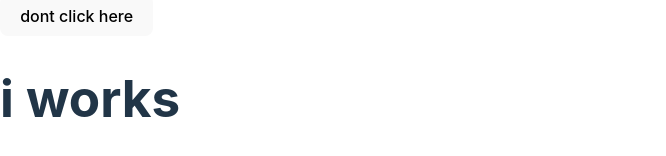
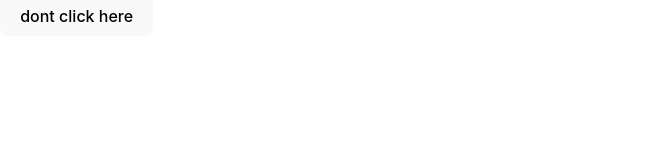
Before and after one commit to MethanBlun/codecademy_react, a React (Vite) app in the folder codecademy_react/: page / in a window 1280 px wide. Shown: the part 900-1056 px from the top of the page, without its empty margins (0-666 px from the left). After the commit the page ends 936 px from the top, so only its background shows below. Built offline with nearby package versions, Linux system fonts and the light colour scheme.

Commit message:
use of props

```diff
--- a/codecademy_react/src/owl.jsx
+++ b/codecademy_react/src/owl.jsx
@@ -15,6 +15,15 @@ function ButtonSi() {
     }
     return <button onClick={handleclick}> dont click here
     </button>
+}
+function DisplayeSong(props){
+  <>
+
+  <h1>{props.singer}</h1>
+  <h2>{props.singerName}</h2>
+
+
+  </>
 }
 
 const ibreuMonkey = {src:"https://content.codecademy.com/courses/React/react_photo-monkeyselfie.jpg"  }
@@ -34,7 +43,7 @@ function Owl() {
     <ButtonSi/>
     <img className="ibreuMonkey" src={ibreuMonkey.src} alt="" />
 
-    <Product name='it works'/>
+<DisplayeSong/>
       </>
   );
 }
```
